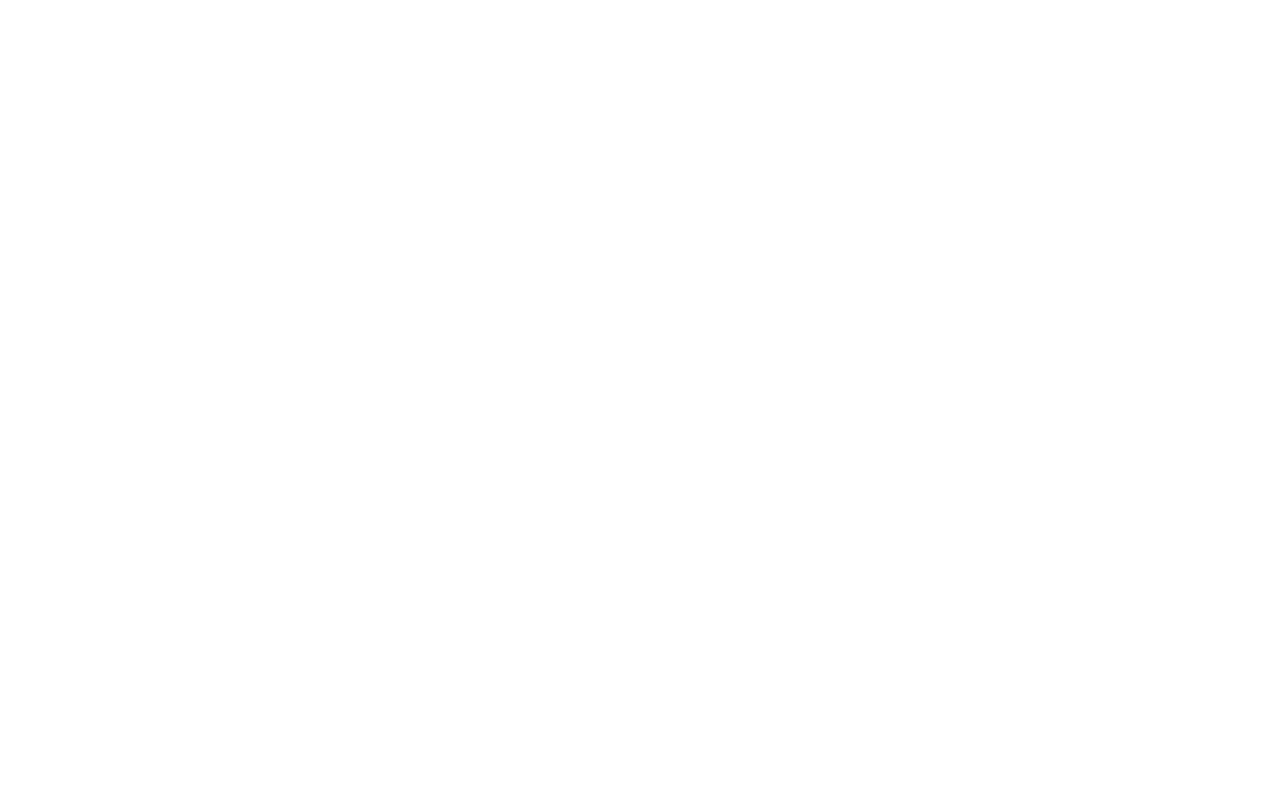
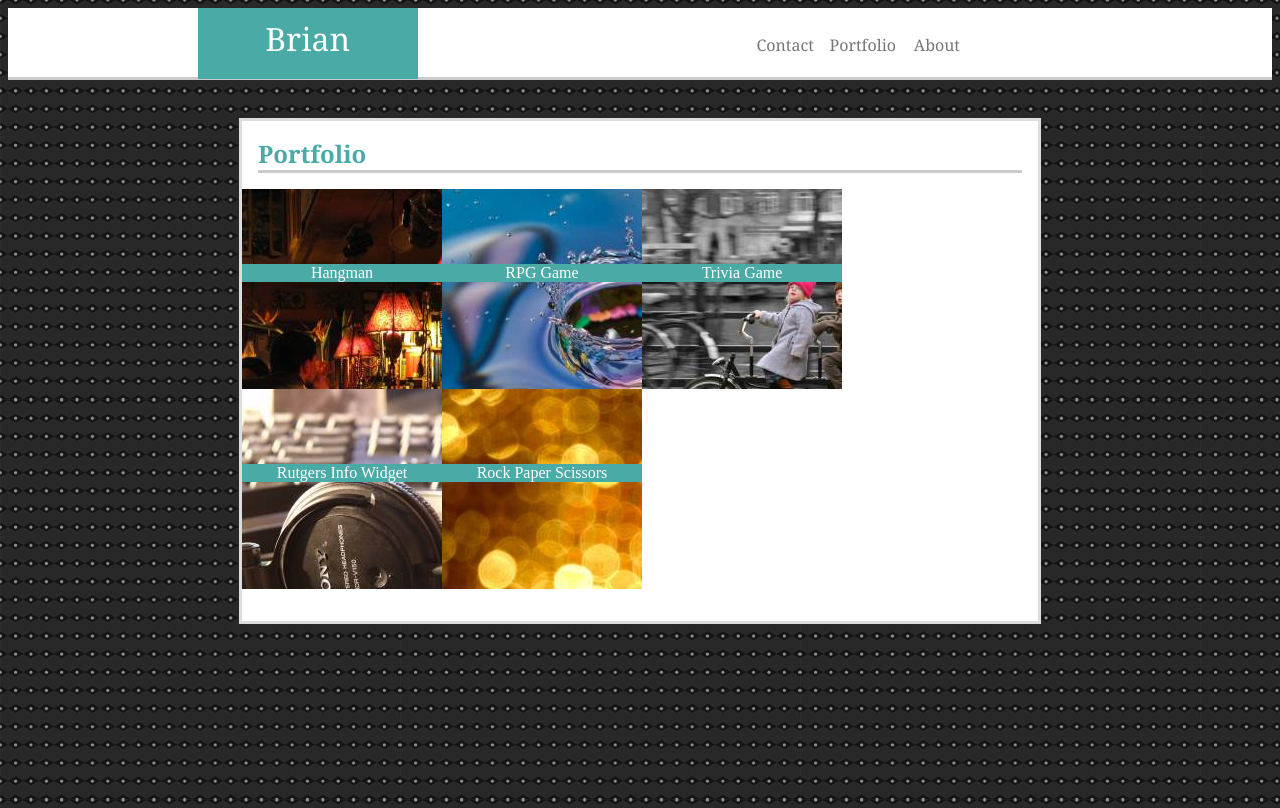
Before and after one commit to bwarner88/Basic-Portfolio, a plain HTML site: page portfolio.html in a window 1280 px wide. Drawn offline with Linux system fonts and the light colour scheme.

Commit message:
started portfolio page

```diff
--- a/assets/css/style.css
+++ b/assets/css/style.css
@@ -56,7 +56,37 @@
 .container {
     margin: 0 auto;
     width: 796px;
-    height: 397px;
+    /* height: 397px; */
+    margin-top: 3%;
+    border-style: solid;
+    border-color: #dddddd;
+    background-color: white;
+    overflow: auto;
+    z-index: 1;
+}
+
+
+#pic {
+    float: left;
+    margin: 2%;
+    overflow: auto;
+}
+
+html, body {
+    height: 100%
+}
+
+  body {
+    display: flex;
+    flex-direction: column;
+    background-image: url("../images/polka-dots.png");
+
+  }
+
+.container2 {
+    margin: 0 auto;
+    width: 796px;
+    height: 500px;
     margin-top: 3%;
     border-style: solid;
     border-color: #dddddd;
@@ -77,30 +107,144 @@
 .text {
     font-family: 'Georgia', Times, Times New Roman, serif;
     color: #777777;
-    width: 100%;
+    margin: 2%;
+    overflow: auto;
+
 }
 
+/* <!CSS for Contact page> */
 .text-bar {
-    width: 553px;
+    width: 400px;
+    margin: 2%;
+    padding-bottom: 4px;
+    /* float: left; */
+    clear: right;
 }
 
-
-#pic {
-    float: left;
-    margin: 2%;
-    overflow: auto;
+.text-bar:focus {
+    background-color: yellow;
 }
 
-html, body {
-    height: 100%
+.text-bar2 {
+    width: 400px;
+    margin: 2%;
 }
 
-  body {
-    display: flex;
-    flex-direction: column;
-    background-image: url("../images/polka-dots.png");
+.text-bar2:focus {
+    background-color: yellow;
+}
 
-  }
+.message-bar {
+    width: 400px;
+    height: 50px;
+    margin: 2%;
+}
+
+.message-bar:focus {
+    background-color: yellow;
+}
+
+.submit{
+    background-color: #4aaaa5;
+    color: #ffffff;
+    width:71px;
+    height: 24px;
+    font-family: 'Georgia', Times, Times New Roman, serif;
+    margin: 2%;
+}
+
+/* <! Styling for Portfolio Page> */
+
+.img-cont-1 {
+    background-image: url("../images/ants.jpg");
+    height: 200px;
+    width: 200px;
+    float: left;
+}
+
+#hangman {
+    color: white;
+    background-color: #4aaaa5;
+    position: absolute;
+    margin-top: 75px;
+    width: 200px;
+    text-align: center;
+}
+
+.img-cont-2 {
+    background-image: url("../images/bread.jpg");
+    height: 200px;
+    width: 200px;
+    float: left;
+    /* overflow: auto; */
+
+}
+
+#rpg-game {
+    color: white;
+    background-color: #4aaaa5;
+    position: absolute;
+    margin-top: 75px;
+    width: 200px;
+    text-align: center;
+
+}
+
+.img-cont-3 {
+    background-image: url("../images/city.jpg");
+    height: 200px;
+    width: 200px;
+    float: left;
+
+}
+
+#trivia {
+    color: white;
+    background-color: #4aaaa5;
+    position: absolute;
+    margin-top: 75px;
+    width: 200px;
+    text-align: center;
+
+}
+
+.img-cont-4 {
+    background-image: url("../images/headphone.jpg");
+    height: 200px;
+    width: 200px;
+    float: left;
+
+
+}
+
+#info {
+    color: white;
+    background-color: #4aaaa5;
+    position: absolute;
+    margin-top: 75px;
+    width: 200px;
+    text-align: center;
+
+}
+
+.img-cont-5 {
+    background-image: url("../images/face.jpg");
+    height: 200px;
+    width: 200px;
+    float: left;
+
+}
+
+#rock {
+    color: white;
+    background-color: #4aaaa5;
+    position: absolute;
+    margin-top: 75px;
+    width: 200px;
+    text-align: center;
+
+}
+
 
  /* <! sticky footer> */
 
--- a/portfolio.html
+++ b/portfolio.html
@@ -0,0 +1,73 @@
+<!DOCTYPE <!DOCTYPE html>
+<html>
+
+<head>
+    <meta charset="utf-8" />
+    <meta http-equiv="X-UA-Compatible" content="IE=edge">
+    <title>Page Title</title>
+    <meta name="viewport" content="width=device-width, initial-scale=1">
+    <link rel="stylesheet" type="text/css" media="screen" href="assets/css/style.css" />
+    <script src="main.js"></script>
+</head>
+<header class="header">
+    <div class="your-name">
+        Brian
+    </div>
+
+    <div class="about">
+        About
+    </div>
+
+    <div class="portfolio">
+        Portfolio
+    </div>
+
+    <div class="contact">
+        Contact
+    </div>
+</header>
+
+<body>
+
+    <div class="container2">
+        <h2 class="title">
+            Portfolio
+        </h2>
+
+        <div class="img-cont-1">
+            <div id="hangman">
+                Hangman
+            </div>
+        </div>
+
+        <div class="img-cont-2">
+            <div id="rpg-game">
+                RPG Game
+            </div>
+        </div>
+
+        <div class="img-cont-3">
+            <div id="trivia">
+                Trivia Game
+            </div>
+        </div>
+
+        <div class="img-cont-4">
+            <div id="info">
+                Rutgers Info Widget
+            </div>
+        </div>
+
+        <div class="img-cont-5">
+            <div id="rock">
+
+                Rock Paper Scissors
+
+            </div>
+
+        </div>
+    </div>
+
+</body>
+
+</html>
```
Also changed, not shown: contact.html (+11 -2 lines), assets/images/ants.jpg (added), assets/images/bread.jpg (added), assets/images/city.jpg (added), assets/images/face.jpg (added), assets/images/headphone.jpg (added).
